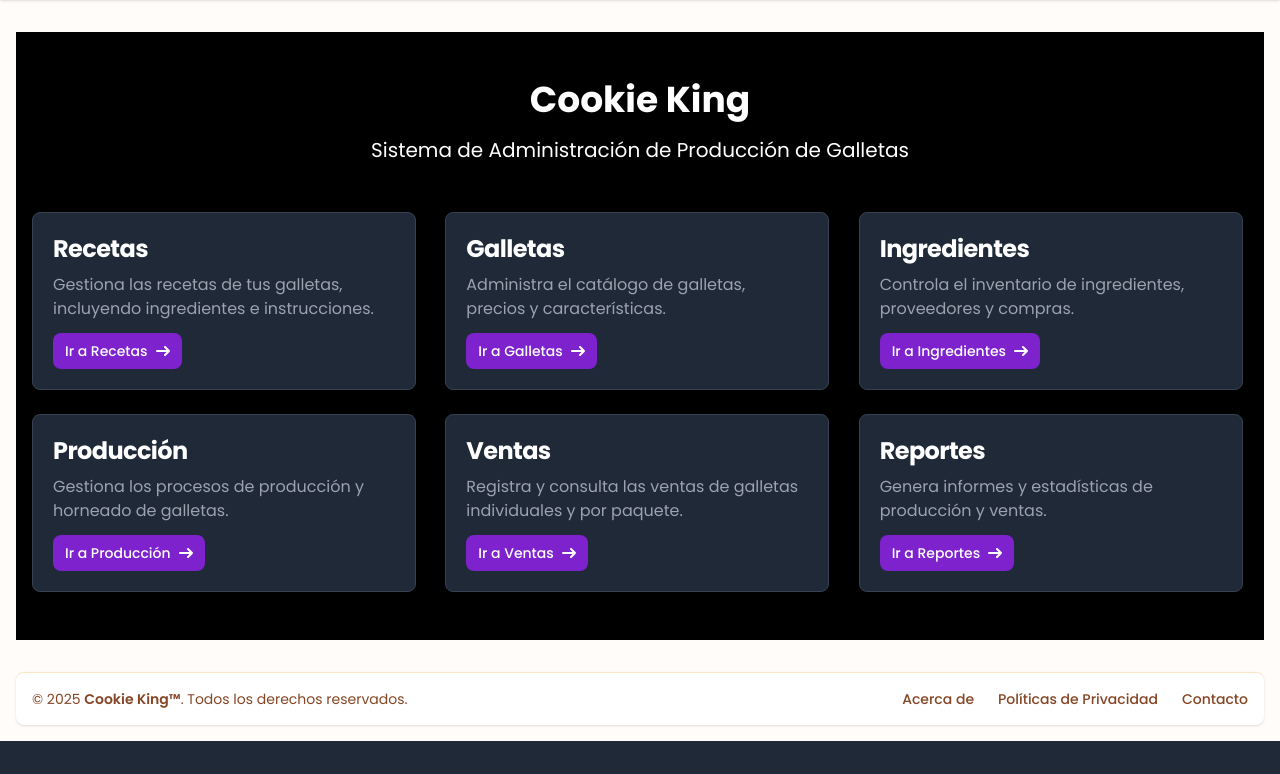
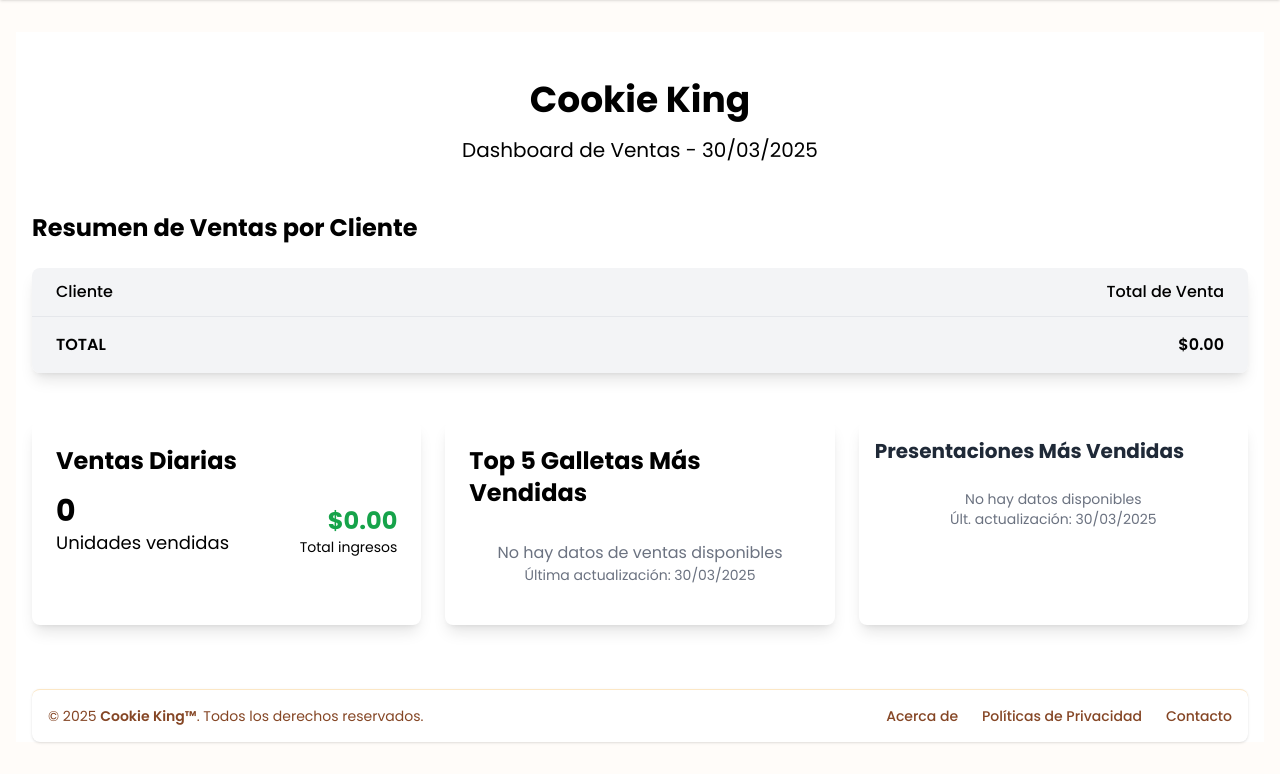
Before and after one commit to IDGS-803-22001409/CookieKing, a Flask app: page / in a window 1280 px wide. Shown: the part 81-855 px from the top of the page. Before the commit the page ends 822 px from the top, so only its background shows below. Run offline with Flask 3, Linux system fonts and the light colour scheme; some libraries are stand-ins or nearby versions.

Commit message:
Alta de dashborads

```diff
--- a/config.py
+++ b/config.py
@@ -9,7 +9,7 @@
 
 class DevelopmentConfig(Config):
     DEBUG = True
-    SQLALCHEMY_DATABASE_URI = 'mysql+pymysql://root:root@localhost:3306/CookieKing'
+    SQLALCHEMY_DATABASE_URI = 'mysql+pymysql://root:Rocha3107__@localhost:3306/CookieKing'
     SQLALCHEMY_TRACK_MODIFICATIONS = False
 
 config = {
--- a/modulos/clientes/models.py
+++ b/modulos/clientes/models.py
@@ -12,7 +12,7 @@
     estatus = db.Column(db.Integer, nullable=False, default=1)
 
     # Relationships (si se implementan)
-    ventas = db.relationship('Venta', backref='cliente', lazy=True)
+    ventas = db.relationship('Ventas', backref='cliente', lazy=True)
 
     def to_dict(self):
         """Convertir objeto a diccionario para serialización JSON"""
--- a/modulos/galletas/models.py
+++ b/modulos/galletas/models.py
@@ -1,6 +1,6 @@
 from models import db
 
-class Galleta(db.Model):
+class Galletas(db.Model):
     """Modelo para las galletas"""
     __tablename__ = 'Galletas'
     idGalleta = db.Column(db.Integer, primary_key=True, autoincrement=True)
@@ -12,7 +12,7 @@
     estatus = db.Column(db.Integer, nullable=False)
 
     # Relaciones
-    recetas = db.relationship('Receta', backref='galleta', lazy=True)
+    recetas = db.relationship('Receta', backref='galletas', lazy=True)
 
     def to_dict(self):
         """Convierte el modelo a un diccionario para facilitar la serialización"""
--- a/modulos/galletas/routes.py
+++ b/modulos/galletas/routes.py
@@ -1,6 +1,6 @@
 from flask import Blueprint, render_template, request, redirect, url_for, flash, jsonify
 from models import db
-from modulos.galletas.models import Galleta
+from modulos.galletas.models import Galletas
 from modulos.galletas.forms import GalletaForm, create_galleta_form
 from modulos.galletas.controllers import GalletaController
 
--- a/modulos/main/routes.py
+++ b/modulos/main/routes.py
@@ -1,21 +1,82 @@
-from flask import Blueprint, render_template, flash, current_app
-
+from flask import Blueprint, render_template
+from modulos.ventas.models import Ventas, DetallesVenta
+from modulos.clientes.models import Cliente
+from modulos.galletas.models import Galletas
+from datetime import datetime
+from models import db
+from sqlalchemy import func,case
 # Crear blueprint para las rutas principales
 main_bp = Blueprint('main', __name__)
 
 @main_bp.route('/')
 @main_bp.route('/index')
 def index():
-    """Vista principal de la aplicación"""
-    return render_template('index.html', title='Cookie King - Sistema de Administración')
+    """Dashboard de ventas diarias con detalles"""
+    hoy = datetime.now().date()
 
-# Filtros personalizados para plantillas
-@main_bp.app_template_filter('date_format')
-def date_format(value, format='%d/%m/%Y'):
-    """Formatear fechas para mostrar en plantillas"""
-    if value:
-        return value.strftime(format)
-    return ""
+    try:
+        # Consulta de ventas diarias
+        ventasClientes = db.session.query(
+            Cliente.nombreCliente,
+            func.sum(DetallesVenta.cantidad * Galletas.precio_unitario).label('total_cliente')
+        ).select_from(Ventas)\
+         .join(Cliente, Ventas.IdCliente == Cliente.idCliente)\
+         .join(DetallesVenta, DetallesVenta.venta_id == Ventas.idVenta)\
+         .join(Galletas, DetallesVenta.galleta_id == Galletas.idGalleta)\
+         .filter(func.date(Ventas.fechaVenta) == hoy)\
+         .group_by(Cliente.nombreCliente)\
+         .order_by(func.sum(DetallesVenta.cantidad * Galletas.precio_unitario).desc())\
+         .all()
+
+
+        # Consulta para totales con el mismo filtro
+        totales = db.session.query(
+            func.sum(DetallesVenta.cantidad * Galletas.precio_unitario).label('total_ventas'),
+            func.sum(DetallesVenta.cantidad).label('total_unidades')
+        ).join(Ventas, DetallesVenta.venta_id == Ventas.idVenta)\
+         .join(Galletas, DetallesVenta.galleta_id == Galletas.idGalleta)\
+         .filter(func.date(Ventas.fechaVenta) == hoy).first()
+
+        # consulta de galetas mas vendidas
+        galletas = db.session.query(
+            Galletas.nombreGalleta,
+            func.sum(DetallesVenta.cantidad).label('ventas')
+        ).join(DetallesVenta, DetallesVenta.galleta_id == Galletas.idGalleta)\
+         .join(Ventas, DetallesVenta.venta_id == Ventas.idVenta)\
+         .group_by(Galletas.nombreGalleta)\
+         .order_by(func.sum(DetallesVenta.cantidad).desc())\
+         .limit(5)\
+         .all()
+
+        # consulta de presentaciones mas vendidas 1 individual 0 paquete
+        presentaciones = db.session.query(
+            case(
+                (DetallesVenta.tipo_venta == 1, 'Individual'),
+                (DetallesVenta.tipo_venta == 0, 'Paquete'),
+                else_='Otro'
+            ).label('presentacion'),
+            func.sum(DetallesVenta.cantidad).label('total_ventas'),
+            func.count().label('total_unidades')
+            ).group_by(
+                DetallesVenta.tipo_venta
+            ).order_by(
+                func.sum(DetallesVenta.cantidad).desc()
+        ).all()
+
+        return render_template('index.html',
+            ventasClientes=ventasClientes,
+            total_ventas=totales.total_ventas if totales and totales.total_ventas else 0,
+            total_unidades=totales.total_unidades if totales and totales.total_unidades else 0,
+            fecha_actual=hoy.strftime('%d/%m/%Y'),galletas_mas_vendidas=galletas,presentaciones=presentaciones)
+
+    except Exception as e:
+        print(f"Error en la consulta: {str(e)}")
+        return render_template('index.html',
+            ventasClientes=[],
+            total_ventas=0,
+            total_unidades=0,
+            fecha_actual=hoy.strftime('%d/%m/%Y'))
+
 
 # Manejadores de errores
 @main_bp.app_errorhandler(404)
--- a/modulos/recetas/controllers.py
+++ b/modulos/recetas/controllers.py
@@ -1,6 +1,6 @@
 from models import db
 from modulos.recetas.models import Receta, RecetaIngrediente
-from modulos.galletas.models import Galleta
+from modulos.galletas.models import Galletas
 from modulos.ingredientes.models import Ingrediente
 
 class RecetaController:
@@ -82,7 +82,7 @@
     @staticmethod
     def get_galletas_for_form():
         """Obtener galletas activas para usar en el formulario"""
-        return Galleta.query.filter_by(estatus=1).all()
+        return Galletas.query.filter_by(estatus=1).all()
 
     @staticmethod
     def get_ingredientes_by_receta(receta_id):
--- a/modulos/recetas/models.py
+++ b/modulos/recetas/models.py
@@ -11,7 +11,9 @@
     idGalleta = db.Column(db.Integer, db.ForeignKey('Galletas.idGalleta'), nullable=False)
 
     # Relaciones
+
     ingredientes = db.relationship('RecetaIngrediente', backref='receta', lazy=True)
+
 
     def to_dict(self):
         """Convierte el modelo a un diccionario para facilitar la serialización"""
--- a/modulos/recetas/routes.py
+++ b/modulos/recetas/routes.py
@@ -4,7 +4,7 @@
 from modulos.recetas.models import Receta, RecetaIngrediente
 from modulos.recetas.forms import create_receta_form, RecetaForm
 from modulos.recetas.controllers import RecetaController
-from modulos.galletas.models import Galleta
+from modulos.galletas.models import Galletas
 from modulos.galletas.controllers import GalletaController
 from modulos.ingredientes.models import Ingrediente
 from modulos.ingredientes.controllers import IngredienteController
@@ -21,7 +21,7 @@
     # Convertir los elementos de la base de datos a diccionarios para la plantilla
     items_data = []
     for receta in recetas:
-        galleta_nombre = receta.galleta.nombreGalleta if receta.galleta else "Desconocida"
+        galleta_nombre = receta.galletas.nombreGalleta if receta.galletas else "Desconocida"
         items_data.append({
             'id': receta.idReceta,
             'fields': [
--- a/templates/errors/404.html
+++ b/templates/errors/404.html
@@ -11,7 +11,7 @@
             <p class="text-xl text-gray-300">Página no encontrada</p>
         </div>
         <p class="mb-6 text-gray-300">Lo sentimos, la página que estás buscando no existe o ha sido movida.</p>
-        <a href="{{ url_for('index') }}" class="px-5 py-2.5 text-sm font-medium text-white bg-purple-700 hover:bg-purple-800 rounded-lg">Volver al inicio</a>
+        <a href="{{ url_for('main.index') }}" class="px-5 py-2.5 text-sm font-medium text-white bg-purple-700 hover:bg-purple-800 rounded-lg">Volver al inicio</a>
     </div>
 </div>
 {% endblock %}
--- a/templates/index.html
+++ b/templates/index.html
@@ -1,225 +1,111 @@
-{% extends "layouts/base_layout.html" %} {% block title %}Inicio - Cookie King{%
-endblock %} {% block content %}
-<div class="bg-black text-white">
+{% extends "layouts/base_layout.html" %}
+{% block title %}Dashboard de Ventas - Cookie King{% endblock %}
+
+{% block content %}
+<div class="bg-white text-black">
   <div class="container mx-auto px-4 py-12">
     <div class="text-center mb-12">
       <h1 class="text-4xl font-bold mb-4">Cookie King</h1>
-      <p class="text-xl">Sistema de Administración de Producción de Galletas</p>
+      <p class="text-xl">Dashboard de Ventas - {{ fecha_actual }}</p>
     </div>
 
+    <!-- Sección de resumen de ventas -->
+    <div class="mb-12">
+      <h2 class="text-2xl font-bold mb-6">Resumen de Ventas por Cliente</h2>
+      <div class="bg-white rounded-lg shadow-lg overflow-hidden">
+        <table class="min-w-full">
+          <thead class="bg-gray-100">
+            <tr>
+              <th class="px-6 py-3 text-left font-medium">Cliente</th>
+              <th class="px-6 py-3 text-right font-medium">Total de Venta</th>
+            </tr>
+          </thead>
+          <tbody>
+            {% for cliente in ventasClientes %}
+            <tr class="border-t hover:bg-gray-50">
+              <td class="px-6 py-4">{{ cliente.nombreCliente }}</td>
+              <td class="px-6 py-4 text-right">${{ "%.2f"|format(cliente.total_cliente) }}</td>
+            </tr>
+            {% endfor %}
+            <!-- Total general -->
+            <tr class="border-t bg-gray-100 font-semibold">
+              <td class="px-6 py-4">TOTAL </td>
+              <td class="px-6 py-4 text-right">${{ "%.2f"|format(total_ventas) }}</td>
+            </tr>
+          </tbody>
+        </table>
+      </div>
+    </div>
     <div class="grid grid-cols-1 md:grid-cols-2 lg:grid-cols-3 gap-6">
-      <!-- Recetas Card -->
-      <div
-        class="max-w-sm bg-gray-800 border border-gray-700 rounded-lg shadow"
-      >
-        <div class="p-5">
-          <h5 class="mb-2 text-2xl font-bold tracking-tight text-white">
-            Recetas
-          </h5>
-          <p class="mb-3 font-normal text-gray-400">
-            Gestiona las recetas de tus galletas, incluyendo ingredientes e
-            instrucciones.
-          </p>
-          <a
-            href="{{ url_for('recetas.index') }}"
-            class="inline-flex items-center px-3 py-2 text-sm font-medium text-center text-white bg-purple-700 rounded-lg hover:bg-purple-800 focus:ring-4 focus:outline-none focus:ring-purple-800"
-          >
-            Ir a Recetas
-            <svg
-              class="rtl:rotate-180 w-3.5 h-3.5 ms-2"
-              aria-hidden="true"
-              xmlns="http://www.w3.org/2000/svg"
-              fill="none"
-              viewBox="0 0 14 10"
-            >
-              <path
-                stroke="currentColor"
-                stroke-linecap="round"
-                stroke-linejoin="round"
-                stroke-width="2"
-                d="M1 5h12m0 0L9 1m4 4L9 9"
-              />
-            </svg>
-          </a>
+      <!-- Card Ventas Diarias -->
+      <div class="bg-white rounded-lg shadow-lg p-6 flex flex-col justify-between">
+        <div class="flex flex-col justify-between">
+          <h2 class="text-2xl font-bold mb-4">Ventas Diarias</h2>
+          <div class="flex items-end justify-between">
+            <div>
+              <p class="text-3xl font-bold">{{ total_unidades }}</p>
+              <p class="text-lg">Unidades vendidas</p>
+            </div>
+            <div class="text-right">
+              <p class="text-2xl font-bold text-green-600">${{ "%.2f"|format(total_ventas) }}</p>
+              <p class="text-sm">Total ingresos</p>
+            </div>
+          </div>
         </div>
       </div>
+      <!-- Card Galletas más vendidas -->
+<div class="bg-white rounded-lg shadow-lg p-6">
+  <h2 class="text-2xl font-bold mb-4">Top 5 Galletas Más Vendidas</h2>
+  {% if galletas_mas_vendidas %}
+    <div class="space-y-3">
+      {% for galleta in galletas_mas_vendidas %}
+      <div class="flex justify-between items-center p-2 hover:bg-gray-50 rounded">
+        <span class="font-medium">{{ loop.index }}. {{ galleta.nombreGalleta }}</span>
+        <span class="bg-blue-100 text-blue-800 px-3 py-1 rounded-full text-sm font-semibold">
+          {{ galleta.ventas }} galletas vendidas
+        </span>
+      </div>
+      {% endfor %}
+    </div>
+  {% else %}
+    <div class="text-center py-4 text-gray-500">
+      <p>No hay datos de ventas disponibles</p>
+      <p class="text-sm">Última actualización: {{ fecha_actual }}</p>
+    </div>
+  {% endif %}
+</div>
+      <!-- Card Presentaciones más vendidas -->
+<div class="bg-white rounded-lg shadow-lg p-4 w-full">
+  <h2 class="text-xl font-bold mb-3 text-gray-800">Presentaciones Más Vendidas</h2>
+  {% if presentaciones %}
+    <div class="space-y-2">
+      {% for p in presentaciones %}
+      <div class="flex justify-between items-center p-2 hover:bg-gray-50 rounded">
+        <div class="flex items-center space-x-2">
+          <span class="text-sm font-semibold text-gray-700">{{ loop.index }}.</span>
+          <div>
+            <p class="text-sm font-medium text-gray-800">{{ p.presentacion }}</p>
+            <p class="text-xs text-gray-500">
+              <span class="font-medium">{{ p.total_ventas }}</span> galletas vendidas
+            </p>
+          </div>
+        </div>
+        <span class="bg-blue-100 text-blue-800 px-2 py-1 rounded-full text-xs font-semibold">
+          {{ p.total_unidades }} unidades
+        </span>
+      </div>
+      {% endfor %}
+    </div>
+  {% else %}
+    <div class="text-center py-3 text-gray-500 text-sm">
+      <p>No hay datos disponibles</p>
+      <p>Últ. actualización: {{ fecha_actual }}</p>
+    </div>
+  {% endif %}
+</div>
+  <script src="https://cdn.jsdelivr.net/npm/chart.js@3.5.1/dist/chart.min.js"></script>
+  <script>
 
-      <!-- Galletas Card -->
-      <div
-        class="max-w-sm bg-gray-800 border border-gray-700 rounded-lg shadow"
-      >
-        <div class="p-5">
-          <h5 class="mb-2 text-2xl font-bold tracking-tight text-white">
-            Galletas
-          </h5>
-          <p class="mb-3 font-normal text-gray-400">
-            Administra el catálogo de galletas, precios y características.
-          </p>
-          <a
-            href="{{ url_for('galletas.index') }}"
-            class="inline-flex items-center px-3 py-2 text-sm font-medium text-center text-white bg-purple-700 rounded-lg hover:bg-purple-800 focus:ring-4 focus:outline-none focus:ring-purple-800"
-          >
-            Ir a Galletas
-            <svg
-              class="rtl:rotate-180 w-3.5 h-3.5 ms-2"
-              aria-hidden="true"
-              xmlns="http://www.w3.org/2000/svg"
-              fill="none"
-              viewBox="0 0 14 10"
-            >
-              <path
-                stroke="currentColor"
-                stroke-linecap="round"
-                stroke-linejoin="round"
-                stroke-width="2"
-                d="M1 5h12m0 0L9 1m4 4L9 9"
-              />
-            </svg>
-          </a>
-        </div>
-      </div>
-
-      <!-- Ingredientes Card -->
-      <div
-        class="max-w-sm bg-gray-800 border border-gray-700 rounded-lg shadow"
-      >
-        <div class="p-5">
-          <h5 class="mb-2 text-2xl font-bold tracking-tight text-white">
-            Ingredientes
-          </h5>
-          <p class="mb-3 font-normal text-gray-400">
-            Controla el inventario de ingredientes, proveedores y compras.
-          </p>
-          <a
-            href="#"
-            class="inline-flex items-center px-3 py-2 text-sm font-medium text-center text-white bg-purple-700 rounded-lg hover:bg-purple-800 focus:ring-4 focus:outline-none focus:ring-purple-800"
-          >
-            Ir a Ingredientes
-            <svg
-              class="rtl:rotate-180 w-3.5 h-3.5 ms-2"
-              aria-hidden="true"
-              xmlns="http://www.w3.org/2000/svg"
-              fill="none"
-              viewBox="0 0 14 10"
-            >
-              <path
-                stroke="currentColor"
-                stroke-linecap="round"
-                stroke-linejoin="round"
-                stroke-width="2"
-                d="M1 5h12m0 0L9 1m4 4L9 9"
-              />
-            </svg>
-          </a>
-        </div>
-      </div>
-
-      <!-- Producción Card -->
-      <div
-        class="max-w-sm bg-gray-800 border border-gray-700 rounded-lg shadow"
-      >
-        <div class="p-5">
-          <h5 class="mb-2 text-2xl font-bold tracking-tight text-white">
-            Producción
-          </h5>
-          <p class="mb-3 font-normal text-gray-400">
-            Gestiona los procesos de producción y horneado de galletas.
-          </p>
-          <a
-            href="#"
-            class="inline-flex items-center px-3 py-2 text-sm font-medium text-center text-white bg-purple-700 rounded-lg hover:bg-purple-800 focus:ring-4 focus:outline-none focus:ring-purple-800"
-          >
-            Ir a Producción
-            <svg
-              class="rtl:rotate-180 w-3.5 h-3.5 ms-2"
-              aria-hidden="true"
-              xmlns="http://www.w3.org/2000/svg"
-              fill="none"
-              viewBox="0 0 14 10"
-            >
-              <path
-                stroke="currentColor"
-                stroke-linecap="round"
-                stroke-linejoin="round"
-                stroke-width="2"
-                d="M1 5h12m0 0L9 1m4 4L9 9"
-              />
-            </svg>
-          </a>
-        </div>
-      </div>
-
-      <!-- Ventas Card -->
-      <div
-        class="max-w-sm bg-gray-800 border border-gray-700 rounded-lg shadow"
-      >
-        <div class="p-5">
-          <h5 class="mb-2 text-2xl font-bold tracking-tight text-white">
-            Ventas
-          </h5>
-          <p class="mb-3 font-normal text-gray-400">
-            Registra y consulta las ventas de galletas individuales y por
-            paquete.
-          </p>
-          <a
-            href="#"
-            class="inline-flex items-center px-3 py-2 text-sm font-medium text-center text-white bg-purple-700 rounded-lg hover:bg-purple-800 focus:ring-4 focus:outline-none focus:ring-purple-800"
-          >
-            Ir a Ventas
-            <svg
-              class="rtl:rotate-180 w-3.5 h-3.5 ms-2"
-              aria-hidden="true"
-              xmlns="http://www.w3.org/2000/svg"
-              fill="none"
-              viewBox="0 0 14 10"
-            >
-              <path
-                stroke="currentColor"
-                stroke-linecap="round"
-                stroke-linejoin="round"
-                stroke-width="2"
-                d="M1 5h12m0 0L9 1m4 4L9 9"
-              />
-            </svg>
-          </a>
-        </div>
-      </div>
-
-      <!-- Reportes Card -->
-      <div
-        class="max-w-sm bg-gray-800 border border-gray-700 rounded-lg shadow"
-      >
-        <div class="p-5">
-          <h5 class="mb-2 text-2xl font-bold tracking-tight text-white">
-            Reportes
-          </h5>
-          <p class="mb-3 font-normal text-gray-400">
-            Genera informes y estadísticas de producción y ventas.
-          </p>
-          <a
-            href="#"
-            class="inline-flex items-center px-3 py-2 text-sm font-medium text-center text-white bg-purple-700 rounded-lg hover:bg-purple-800 focus:ring-4 focus:outline-none focus:ring-purple-800"
-          >
-            Ir a Reportes
-            <svg
-              class="rtl:rotate-180 w-3.5 h-3.5 ms-2"
-              aria-hidden="true"
-              xmlns="http://www.w3.org/2000/svg"
-              fill="none"
-              viewBox="0 0 14 10"
-            >
-              <path
-                stroke="currentColor"
-                stroke-linecap="round"
-                stroke-linejoin="round"
-                stroke-width="2"
-                d="M1 5h12m0 0L9 1m4 4L9 9"
-              />
-            </svg>
-          </a>
-        </div>
-      </div>
-    </div>
-  </div>
+  </script>
 </div>
 {% endblock %}
```
Also changed, not shown: modulos/galletas/controllers.py (+8 -8 lines), modulos/ventas/models.py (+4 -4 lines), templates/modulos/recetas/details.html (+4 -4 lines).
